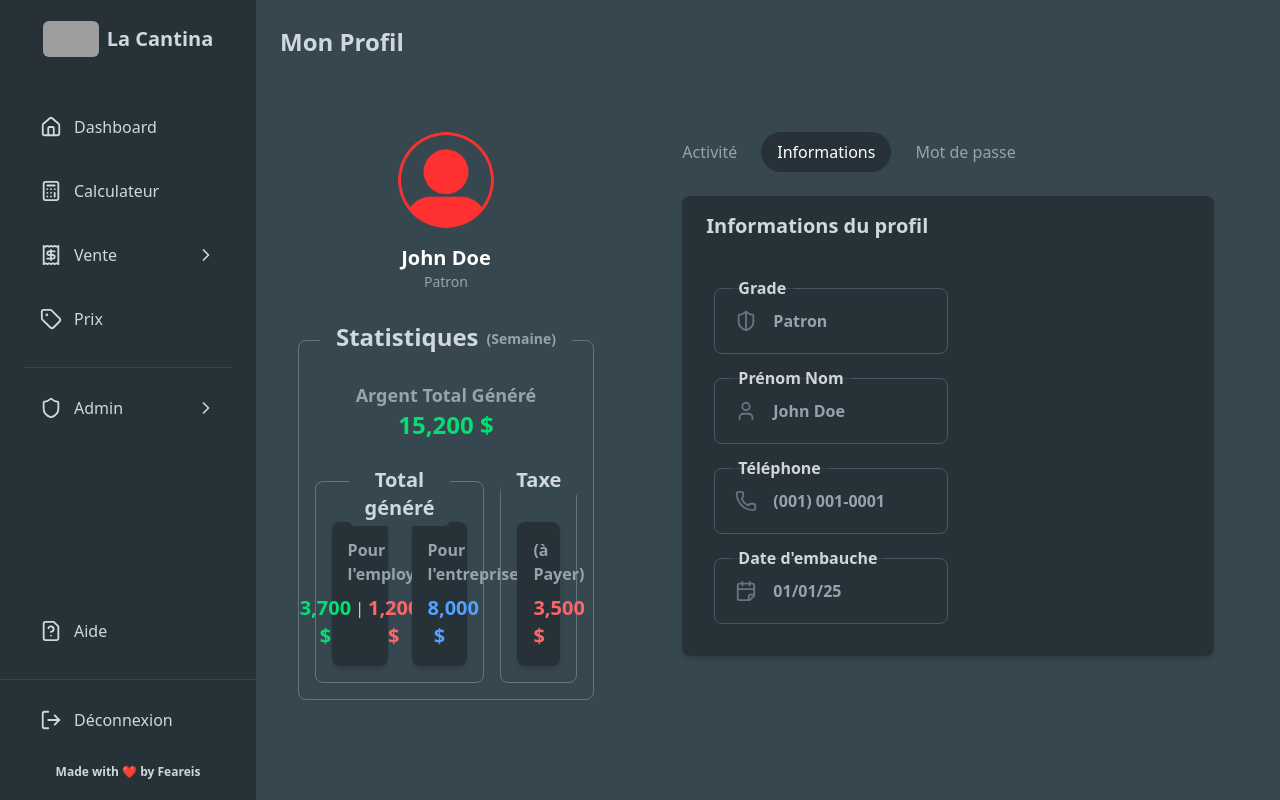
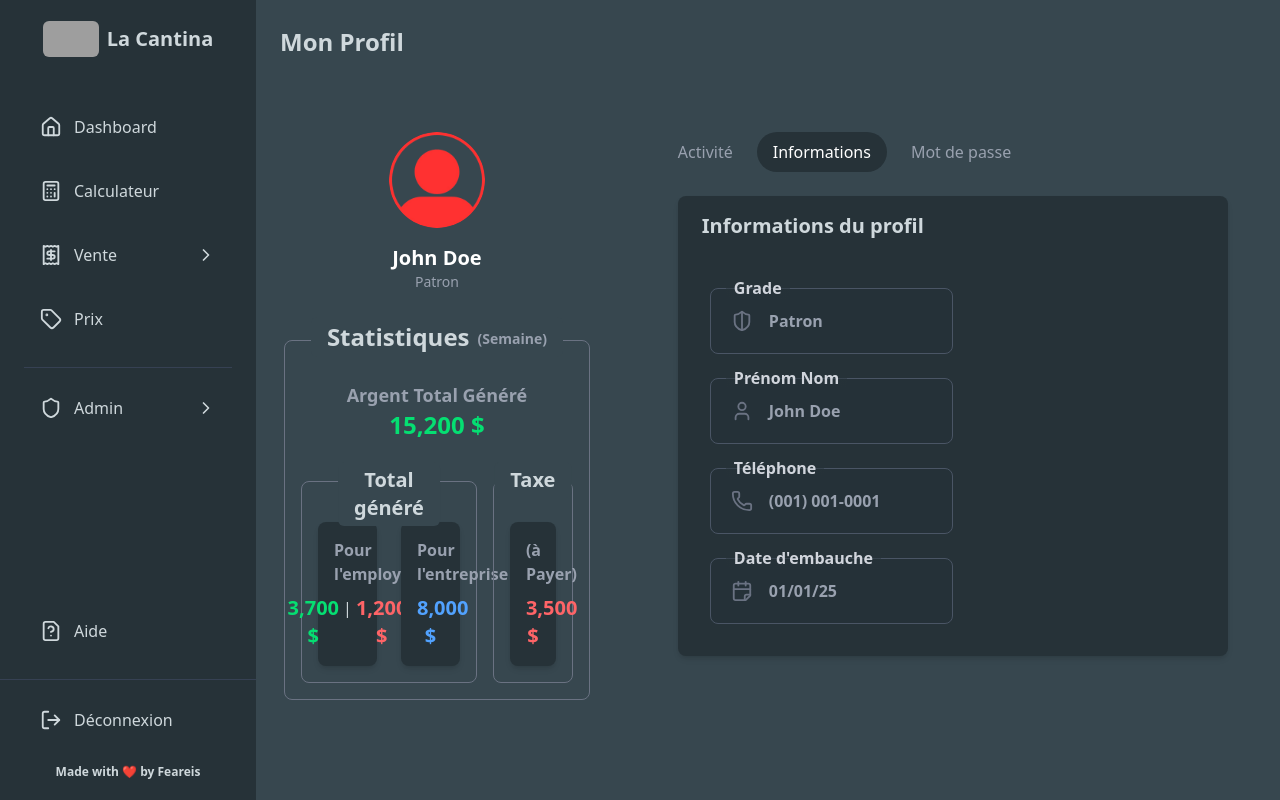
Before and after one commit to Feareis/rsrp_cayo_c3, a React (Vite) app: page /profile in a window 1280 px wide. Both pictures are taken after a click on the button "Informations". Built offline with nearby package versions, Linux system fonts and the light colour scheme; grey boxes are pictures that could not be loaded.

Commit message:
beta-1.0.9

```diff
--- a/src/components/Layout.tsx
+++ b/src/components/Layout.tsx
@@ -4,11 +4,14 @@ import MainContent from "./MainContent";
 
 export default function Layout() {
   return (
-    <div className="flex h-screen bg-gray-100">
-      <Sidebar />
-      <div className="flex-1 flex flex-col bg-[#37474f]">
-        <Header />
-        <MainContent />
+    <div className="flex h-screen min-h-screen bg-gray-100">
+      {/* Sidebar qui prend toute la hauteur */}
+      <Sidebar className="h-full" />
+
+      {/* Conteneur principal en colonne, qui prend toute la hauteur */}
+      <div className="flex flex-col flex-1 h-full min-h-screen bg-[#37474f]">
+        <Header className="h-[60px] flex-shrink-0" />
+        <MainContent className="flex-1 overflow-auto" />
       </div>
     </div>
   );
--- a/src/components/MainContent.tsx
+++ b/src/components/MainContent.tsx
@@ -2,7 +2,7 @@ import { Outlet } from "react-router-dom";
 
 export default function MainContent() {
   return (
-    <main className="py-6 flex-1 w-19/20 mx-auto bg-[#37474f] text-[#cfd8dc]">
+    <main className="py-6 px-3 flex-1 w-full mx-auto bg-[#37474f] text-[#cfd8dc]">
       <Outlet />
     </main>
   );
--- a/src/components/core/DynamicInput.tsx
+++ b/src/components/core/DynamicInput.tsx
@@ -14,7 +14,7 @@ const DynamicInput: React.FC<DynamicInputProps> = ({
   label,
   value,
   onChange,
-  bgColor = "bg-[#263238]",
+  bgColor = "bg-gray-800/20",
   textColor = "text-gray-400",
   placeholder = "Saisir une valeur...",
 }) => {
--- a/src/components/core/StaticInput.tsx
+++ b/src/components/core/StaticInput.tsx
@@ -13,7 +13,7 @@ const StaticInput: React.FC<StaticInputProps> = ({
   icon: Icon,
   label,
   text,
-  bgColor = "bg-[#263238]",
+  bgColor = "bg-gray-800/10",
   textColor = "text-gray-400",
 }) => {
   return (
--- a/src/pages/Profile.tsx
+++ b/src/pages/Profile.tsx
@@ -12,9 +12,9 @@ const Profile: React.FC = () => {
   const [confirmPassword, setConfirmPassword] = useState("");
 
   const salesActivities = [
-    { sale: "client", saleType: "propre", type: "Client Propre", totalEmploye: 0, totalEntreprise: 1500, time: "Il y a 2 heures" },
-    { sale: "client", saleType: "sale", type: "Client Sale", totalEmploye: 3000, totalEntreprise: 500, time: "Hier" },
-    { sale: "export", saleType: "propre", type: "Export Propre", totalEmploye: 16000, totalEntreprise: 2500, time: "Il y a 3 jours" },
+    { sale: "client", saleType: "propre", totalEmploye: 0, totalEntreprise: 1500, time: "Il y a 2 heures" },
+    { sale: "client", saleType: "sale", totalEmploye: 3000, totalEntreprise: 500, time: "Hier" },
+    { sale: "export", saleType: "propre", totalEmploye: 16000, totalEntreprise: 2500, time: "Il y a 3 jours" },
   ];
 
   const formatCurrency = (value: number): string => {
```
